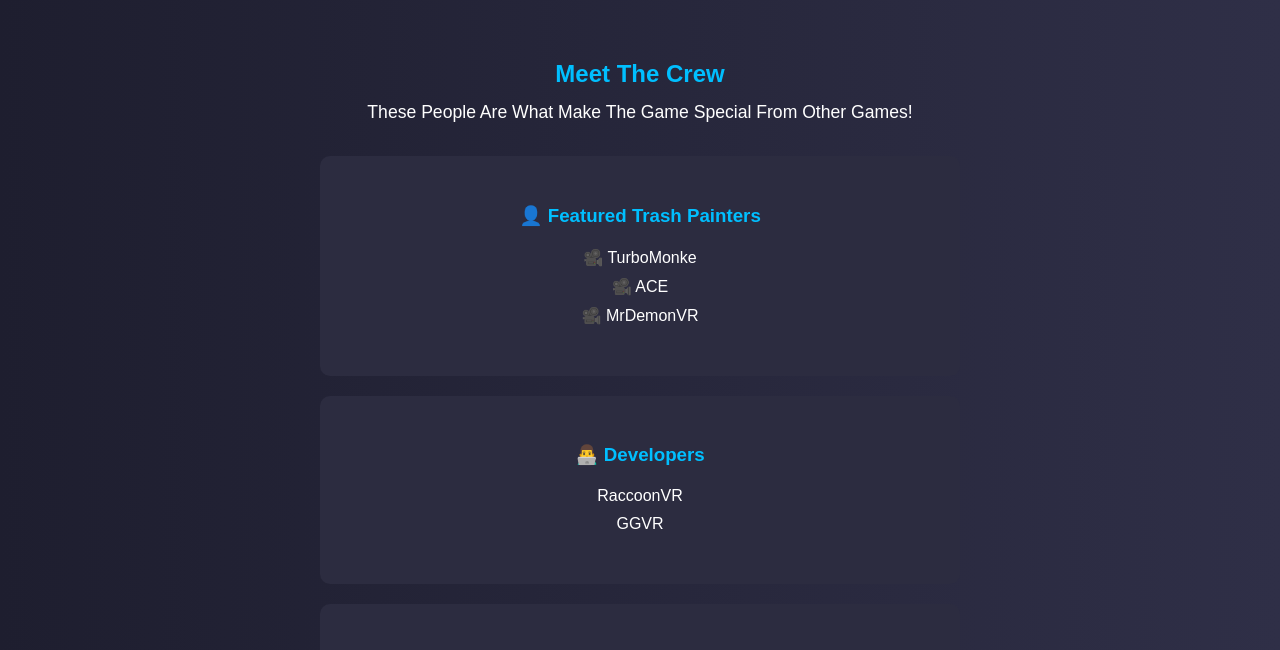
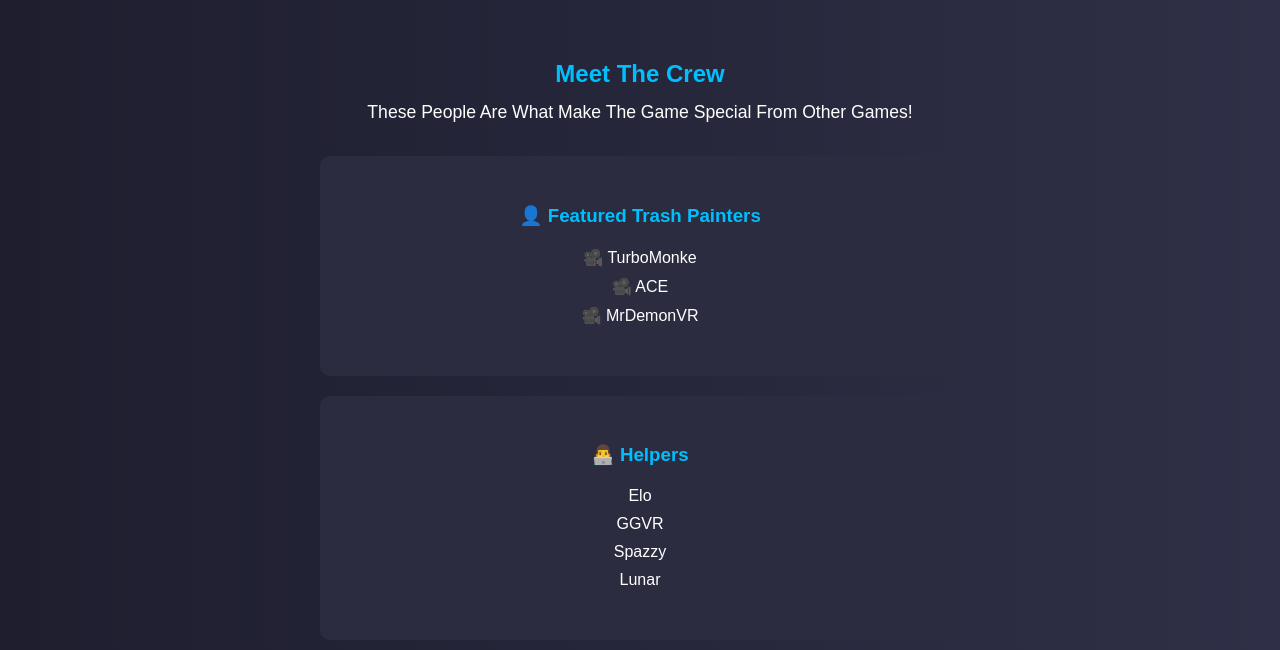
Before and after one commit to GGVR89/Raccoon.Rampage, a plain HTML site: page painters.html in a window 1280 px wide. Shown: the part 87-737 px from the top of the page. Drawn offline with Linux system fonts and the light colour scheme.

Commit message:
Update painters.html

```diff
--- a/painters.html
+++ b/painters.html
@@ -104,10 +104,12 @@
     </div>
 
     <div class="artists">
-      <h3>👨‍💻 Developers</h3>
+      <h3>👨‍💻 Helpers</h3>
       <ul>
-        <li>RaccoonVR</li>
+        <li>Elo</li>
         <li>GGVR</li>
+	<li>Spazzy</li>
+	<li>Lunar</li>
       </ul>
     </div>
 
```
